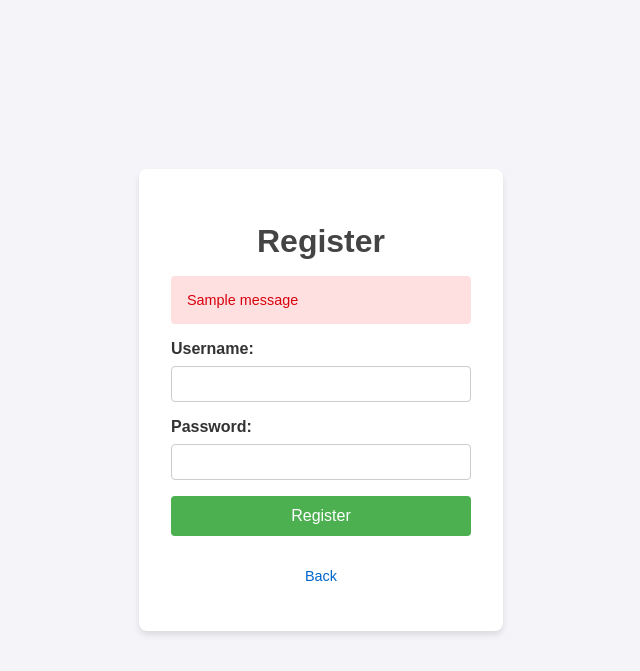
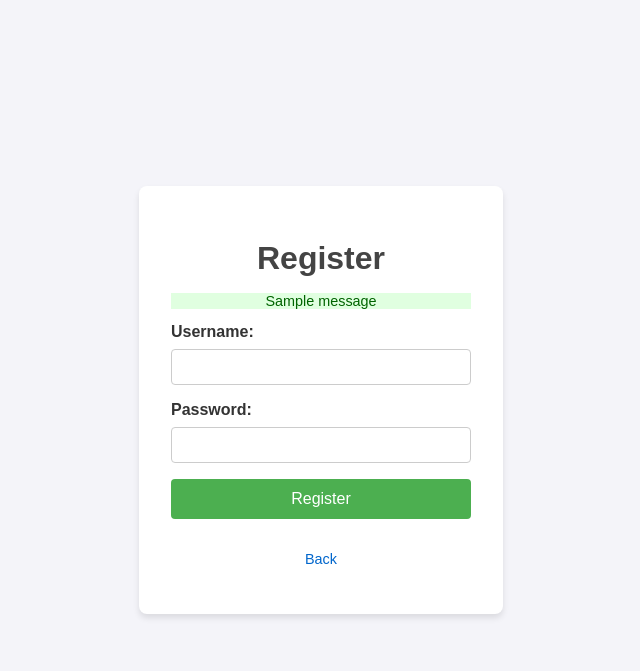
Before and after one commit to cesmit27/blower_tracker, a Flask app: page /register in a window 1280 px wide. Shown: the top 671 px of the page, without its empty margins (319-959 px from the left). Run offline with Flask 3, Linux system fonts and the light colour scheme; tables that the repository leaves empty hold one stand-in row (values such as "Sample post"); one stand-in notice (Sample message) is shown.

Commit message:
Update register.html
Flash message changes color depending on what is being flashed.

```diff
--- a/templates/register.html
+++ b/templates/register.html
@@ -41,12 +41,20 @@
 
         /* Flash messages */
         .flash-messages {
-            background-color: #ffe0e0;
-            color: #d8000c;
             padding: 1rem;
             border-radius: 4px;
             margin-bottom: 1rem;
             text-align: left;
+        }
+
+        .flash-message.error {
+            background-color: #ffe0e0;
+            color: #d8000c;
+        }
+
+        .flash-message.success {
+            background-color: #e0ffe0;
+            color: #006400;
         }
 
         .flash-messages p {
@@ -146,13 +154,13 @@
         <h1>Register</h1>
 
         <!-- Flash message display -->
-        {% with messages = get_flashed_messages() %}
+        {% with messages = get_flashed_messages(with_categories=true) %}
         {% if messages %}
-        <div class="flash-messages">
-            {% for message in messages %}
-            <p>{{ message }}</p>
+            {% for category, message in messages %}
+                <div class="flash-message {{ category }}">
+                    <p>{{ message }}</p>
+                </div>
             {% endfor %}
-        </div>
         {% endif %}
         {% endwith %}
 
```
